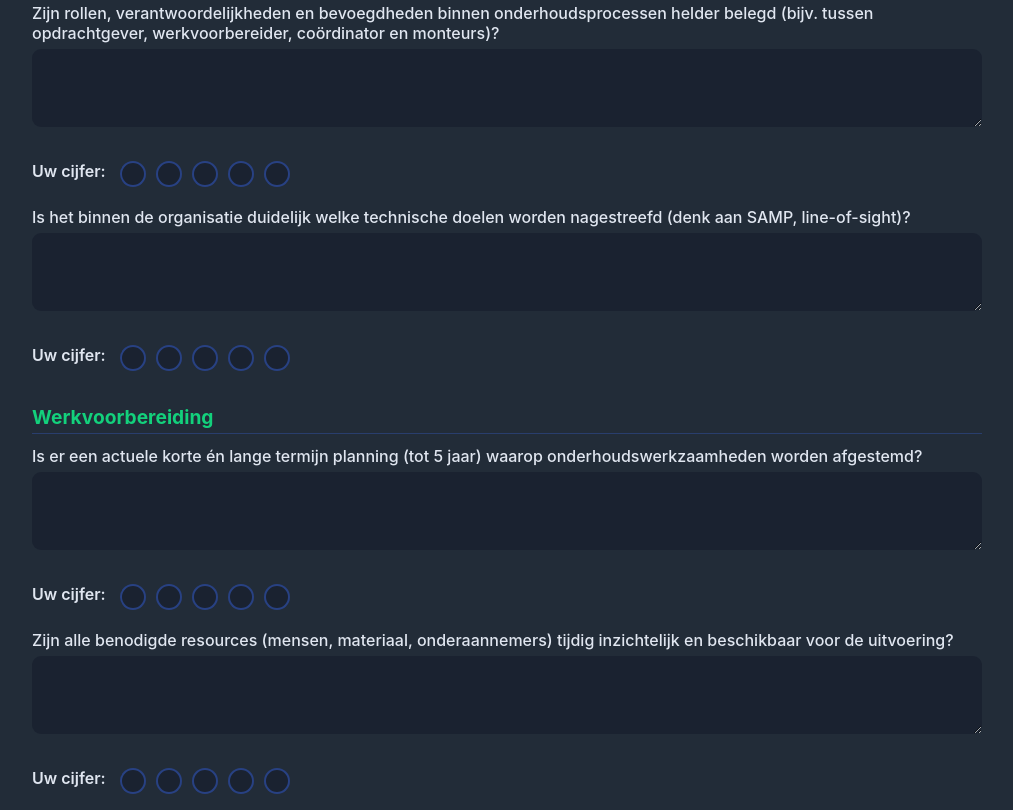
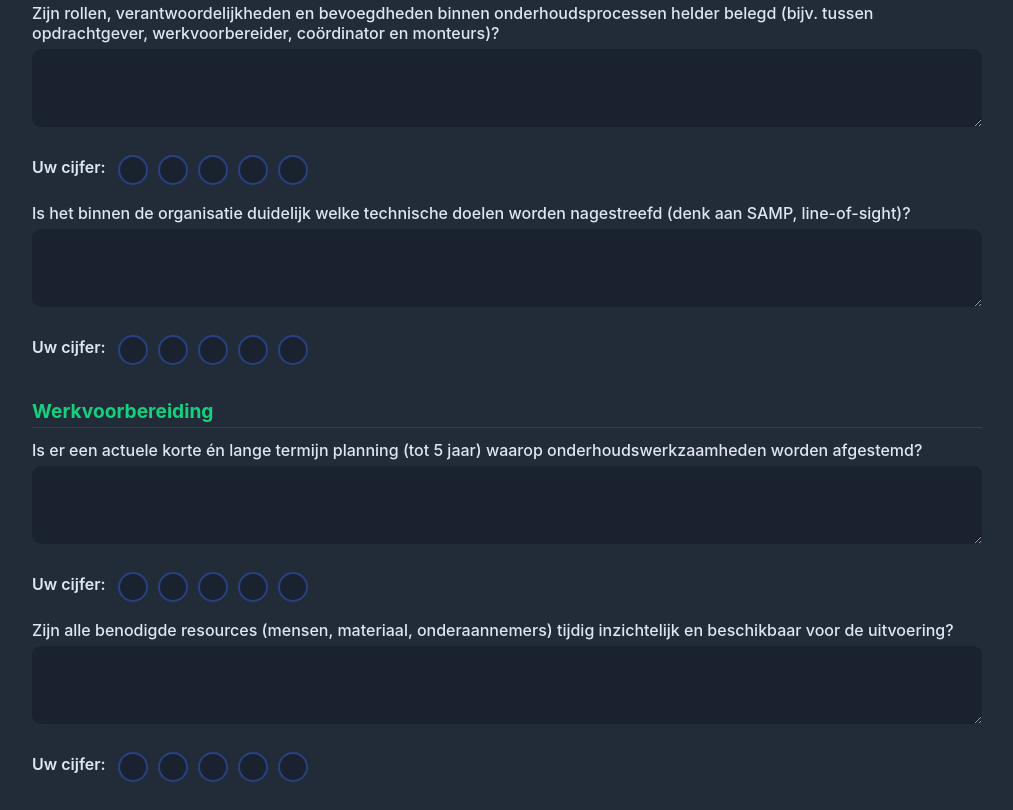
Before and after one commit to Veerenstael/QuickScan, a plain HTML site: page Frontend/index.html in a window 1280 px wide. Shown: the part 1370-2180 px from the top of the page, without its empty margins (133-1146 px from the left). Drawn offline with Linux system fonts and the light colour scheme.

Commit message:
Update style.css

```diff
--- a/Frontend/style.css
+++ b/Frontend/style.css
@@ -85,7 +85,7 @@ body {
   line-height: 1.55;
 }
 
-/* Intro-model (afbeelding.png): nu 2.25× logo (1.5× groter dan voorheen), resp. begrensd */
+/* Intro-model (afbeelding.png): 2.25× logo, resp. begrensd */
 .intro-figure {
   margin: 16px 0 0;
   text-align: center;
@@ -116,7 +116,20 @@ form label {
   color: #e0e6f0;
 }
 
-form input, form textarea, form select {
+form textarea {
+  width: 100%;
+  background: #1a2230;
+  color: #e0e0e0;
+  border: none;
+  border-radius: 9px;
+  padding: 12px;
+  margin-bottom: 8px; /* iets korter, zodat bolletjes dichterbij staan */
+  font-size: 1rem;
+  box-sizing: border-box;
+  transition: box-shadow 0.2s, outline 0.2s;
+}
+
+form input, form select {
   width: 100%;
   background: #1a2230;
   color: #e0e0e0;
@@ -154,7 +167,7 @@ h3 {
   .grid-2 { grid-template-columns: 1fr; }
 }
 
-/* Score rij 1–5 (indien gebruikt) */
+/* Score rij 1–5 (oude select-stijl, indien nog gebruikt) */
 .score-row {
   display: flex;
   align-items: center;
@@ -223,8 +236,8 @@ button.reset-btn:hover { background: #3b4970; }
 .score-dots {
   display: flex;
   align-items: center;
-  gap: 12px;
-  margin: 6px 0 14px;
+  gap: 10px;
+  margin: 4px 0 10px; /* dichter op het invulveld */
 }
 
 .score-dots .label {
@@ -248,8 +261,8 @@ button.reset-btn:hover { background: #3b4970; }
 }
 
 .score-dots label.dot {
-  width: 22px;
-  height: 22px;
+  width: 26px;
+  height: 26px;
   border-radius: 50%;
   background: #1a2230;
   border: 2px solid #3e70ff66;
@@ -257,7 +270,10 @@ button.reset-btn:hover { background: #3b4970; }
   display: inline-flex;
   align-items: center;
   justify-content: center;
-  transition: transform .08s ease, box-shadow .12s ease, border-color .12s ease;
+  font-weight: 700;
+  font-size: 12px;       /* cijfers in de bolletjes */
+  color: #b8c7e0;        /* standaard cijferkleur */
+  transition: transform .08s ease, box-shadow .12s ease, border-color .12s ease, color .12s ease, background-color .12s ease;
   box-shadow: 0 0 0 0 rgba(62,112,255,0);
 }
 
@@ -268,20 +284,9 @@ button.reset-btn:hover { background: #3b4970; }
 
 .score-dots input[type="radio"]:checked + label.dot {
   border-color: #13d17c;
+  color: #13d17c;        /* cijfer kleurt groen bij selectie */
   box-shadow: 0 0 0 4px rgba(19,209,124,0.18);
-}
-
-.score-dots .dot::after {
-  content: "";
-  width: 10px;
-  height: 10px;
-  border-radius: 50%;
-  background: transparent;
-}
-
-/* “gevuld” bolletje bij checked */
-.score-dots input[type="radio"]:checked + .dot::after {
-  background: #13d17c;
+  background-color: #11202a; /* subtiele achtergrond */
 }
 
 /* Toegankelijkheid: focusring via label */
```
